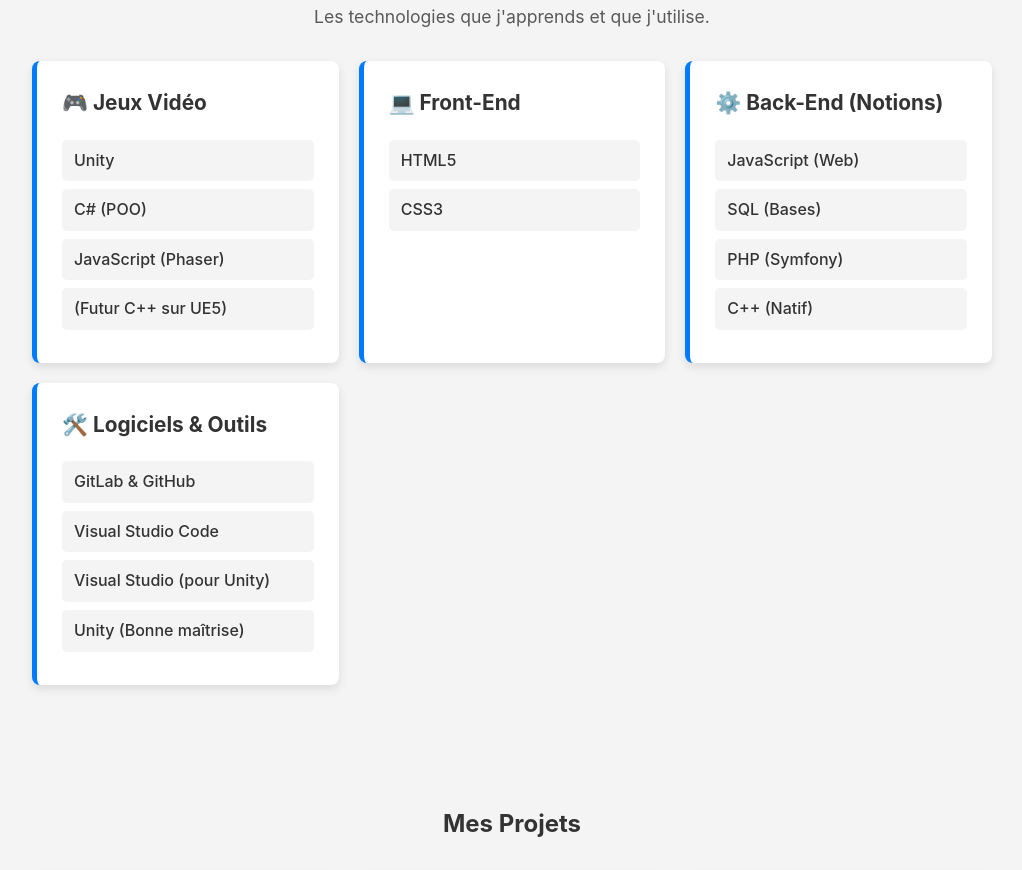
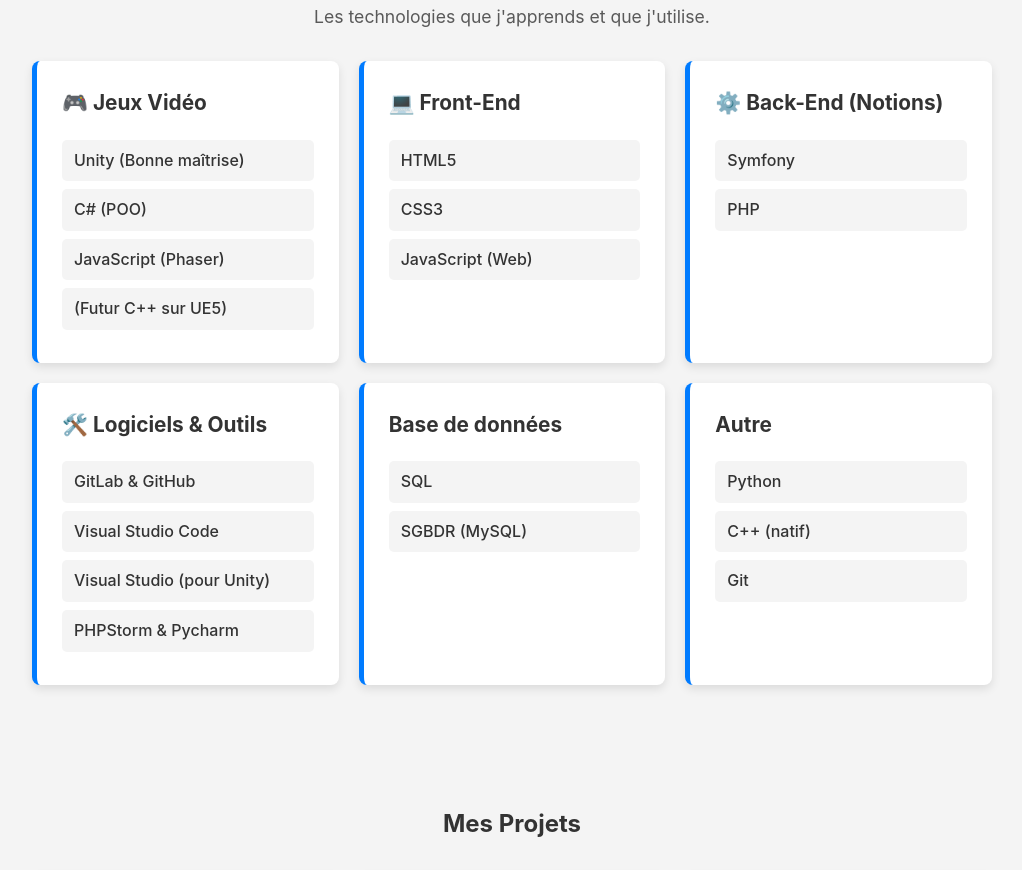
Before and after one commit to FraZy34/Portfolio, a plain HTML site: page index.html in a window 1280 px wide. Shown: the part 1130-2000 px from the top of the page, without its empty margins (128-1150 px from the left). Drawn offline with Linux system fonts and the light colour scheme.

Commit message:
Ajout de compétences

```diff
--- a/index.html
+++ b/index.html
@@ -51,7 +51,7 @@
                 <div class="categorie-competence">
                     <h3>🎮 Jeux Vidéo</h3>
                     <ul>
-                        <li>Unity</li>
+                        <li>Unity (Bonne maîtrise)</li>
                         <li>C# (POO)</li>
                         <li>JavaScript (Phaser)</li>
                         <li>(Futur C++ sur UE5)</li>
@@ -63,16 +63,15 @@
                     <ul>
                         <li>HTML5</li>
                         <li>CSS3</li>
+                        <li>JavaScript (Web)</li>
                     </ul>
                 </div>
 
                 <div class="categorie-competence">
                     <h3>⚙️ Back-End (Notions)</h3>
                     <ul>
-                        <li>JavaScript (Web)</li>
-                        <li>SQL (Bases)</li>
-                        <li>PHP (Symfony)</li>
-                         <li>C++ (Natif)</li>
+                        <li>Symfony</li>
+                        <li>PHP</li>
                     </ul>
                 </div>
 
@@ -82,7 +81,24 @@
                         <li>GitLab & GitHub</li>
                         <li>Visual Studio Code</li>
                         <li>Visual Studio (pour Unity)</li>
-                        <li>Unity (Bonne maîtrise)</li>
+                        <li>PHPStorm & Pycharm</li>
+                    </ul>
+                </div>
+
+                <div class="categorie-competence">
+                    <h3> Base de données</h3>
+                    <ul>
+                        <li>SQL</li>
+                        <li>SGBDR (MySQL)</li>
+                    </ul>
+                </div>
+
+                <div class="categorie-competence">
+                    <h3>Autre</h3>
+                    <ul>
+                        <li>Python</li>
+                        <li>C++ (natif)</li>
+                        <li>Git</li>
                     </ul>
                 </div>
 
```
